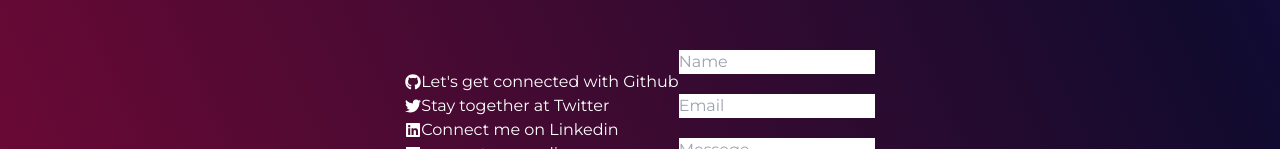
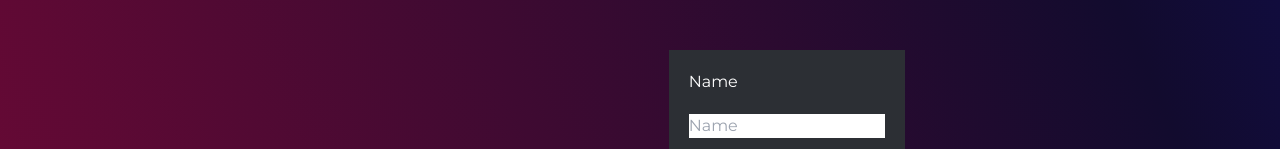
Before and after one commit to Emranhossainshuvo/front-end-portfolio, a React (Vite) app: page / in a window 1280 px wide. Shown: the part 2651-2800 px from the top of the page. Built offline with nearby package versions, Linux system fonts and the light colour scheme.

Commit message:
created a basic contact page

```diff
--- a/src/components/Contacts/Contacts.jsx
+++ b/src/components/Contacts/Contacts.jsx
@@ -15,7 +15,7 @@ const Contacts = () => {
                     </div>
                 </section>
                 {/* section to hold the links and the image */}
-                <section className="flex justify-center items-center">
+                <section className="flex justify-center gap-5 items-center">
                     {/* section to hold the social links */}
                     <section>
                         <ul>
@@ -41,9 +41,12 @@ const Contacts = () => {
                     </section>
                     {/* section to hold the form */}
                     <section>
-                        <form className="grid grid-cols-1 gap-5">
+                        <form className="grid bg-[#2C2F34] p-5 grid-cols-1 gap-5">
+                            <p>Name</p>
                             <input type="text" placeholder="Name" />
+                            <p>Email</p>
                             <input type="email" placeholder="Email" />
+                            <p>Your messege</p>
                             <textarea name="Messege" placeholder="Messege" id="">
 
                             </textarea>
```
